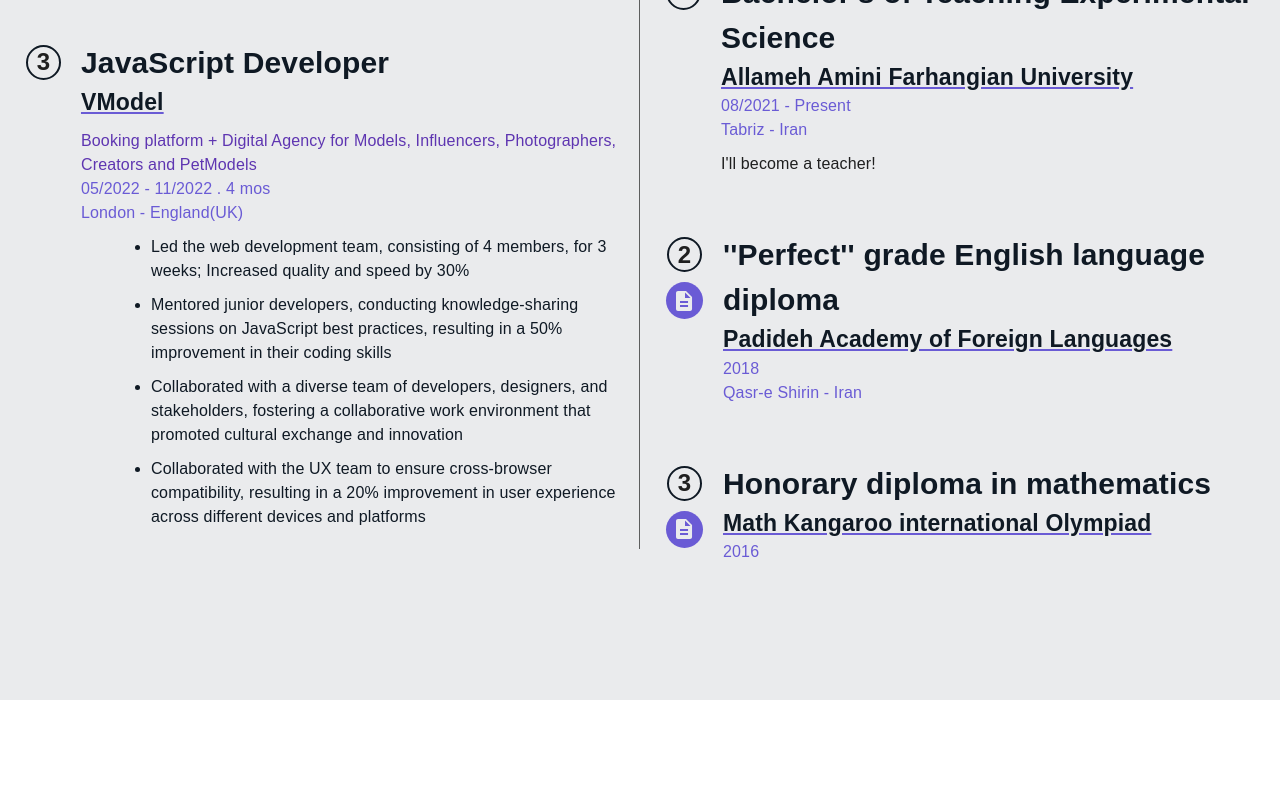
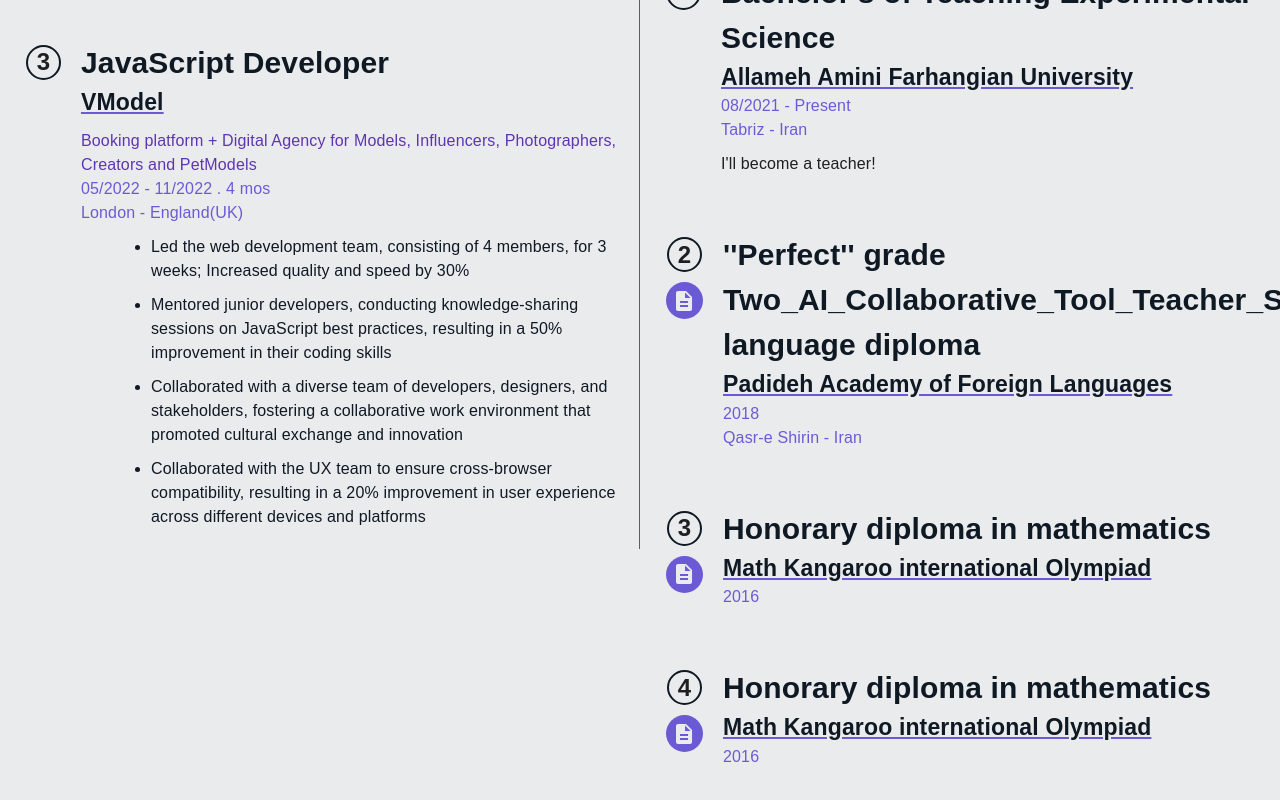
Before and after one commit to sina-olfati/sina-olfati-site, a React (Create React App) app: page / in a window 1280 px wide. Shown: the part 1072-1872 px from the top of the page. Before the commit the page ends 1772 px from the top, so only its background shows below. Built offline with nearby package versions, Linux system fonts and the light colour scheme; a web font is replaced by a local one.

Commit message:
Work: added articles translation object

```diff
--- a/public/assets/locales/en/translation.json
+++ b/public/assets/locales/en/translation.json
@@ -145,6 +145,35 @@
     },
 
 
+    "article": {
+        "title": " Articles",
+
+        "One_ComparativeStudy_MathEducation_Iran_Japan-title": "Bachelor's of Teaching Experimental Science",
+        "One_ComparativeStudy_MathEducation_Iran_Japan-place": "Allameh Amini Farhangian University",
+        "One_ComparativeStudy_MathEducation_Iran_Japan-time": "08/2021 - Present",
+        "One_ComparativeStudy_MathEducation_Iran_Japan-workplace": "Tabriz - Iran",
+        "One_ComparativeStudy_MathEducation_Iran_Japan-about": "I'll become a teacher!",
+
+        "Two_AI_Collaborative_Tool_Teacher_Student_Interactions-title": "''Perfect'' grade Two_AI_Collaborative_Tool_Teacher_Student_Interactions language diploma",
+        "Two_AI_Collaborative_Tool_Teacher_Student_Interactions-place": "Padideh Academy of Foreign Languages",
+        "Two_AI_Collaborative_Tool_Teacher_Student_Interactions-time": "2018",
+        "Two_AI_Collaborative_Tool_Teacher_Student_Interactions-workplace": "Qasr-e Shirin - Iran",
+        "Two_AI_Collaborative_Tool_Teacher_Student_Interactions-about": "",
+
+        "Three_AI_Personalized_Learning_Underrepresented_Student_Groups_Impact_Analysis-title": "Honorary diploma in mathematics",
+        "Three_AI_Personalized_Learning_Underrepresented_Student_Groups_Impact_Analysis-place": "Math Kangaroo international Olympiad",
+        "Three_AI_Personalized_Learning_Underrepresented_Student_Groups_Impact_Analysis-time": "2016",
+        "Three_AI_Personalized_Learning_Underrepresented_Student_Groups_Impact_Analysis-workplace": "",
+        "Three_AI_Personalized_Learning_Underrepresented_Student_Groups_Impact_Analysis-about": "",
+
+        "Four_ECE_Neural_Plasticity_Neuroscience_Education_Perspective-title": "Honorary diploma in mathematics",
+        "Four_ECE_Neural_Plasticity_Neuroscience_Education_Perspective-place": "Math Kangaroo international Olympiad",
+        "Four_ECE_Neural_Plasticity_Neuroscience_Education_Perspective-time": "2016",
+        "Four_ECE_Neural_Plasticity_Neuroscience_Education_Perspective-workplace": "",
+        "Four_ECE_Neural_Plasticity_Neuroscience_Education_Perspective-about": ""
+    },
+
+
     "languages": {
         "describe": "You know, I'm a dictionary myself!",
         "english": "English",
--- a/src/components/resume/Work.tsx
+++ b/src/components/resume/Work.tsx
@@ -71,6 +71,34 @@ const education =[
   {
     num: 3,
     name: "kangaroo",
+    link: "https://www.mathkangaroo.in",
+    file: kangaroo,
+  },
+]
+
+const article =[
+  {
+    num: 1,
+    name: "One_ComparativeStudy_MathEducation_Iran_Japan",
+    // link: "https://shirazu.ac.ir",
+    link: "https://taap.cfu.ac.ir",
+    file: ""
+  },
+  {
+    num: 2,
+    name: "Two_AI_Collaborative_Tool_Teacher_Student_Interactions",
+    link: "",
+    file: english,
+  },
+  {
+    num: 3,
+    name: "Three_AI_Personalized_Learning_Underrepresented_Student_Groups_Impact_Analysis",
+    link: "https://www.mathkangaroo.in",
+    file: kangaroo,
+  },
+  {
+    num: 4,
+    name: "Four_ECE_Neural_Plasticity_Neuroscience_Education_Perspective",
     link: "https://www.mathkangaroo.in",
     file: kangaroo,
   },
@@ -156,19 +184,19 @@ const Work = () => {
             ))}
 
 
-            <h1 className='work-title article-title'><SchoolIcon />{t("education.title")}</h1>
+            <h1 className='work-title article-title'><SchoolIcon />{t("article.title")}</h1>
 
-            {education.map(item => (
+            {article.map(item => (
               <div className='work-item reveal' key={item.name}>
                 <div className='item-helper'>
                   <span className='num'>{item.num}</span>
                   {item.file ? <DocButton image={item.file} /> : null}
                 </div>
                 <div className='item-data'>
-                  <h2>{t(`education.${item.name}-title`)}</h2>
-                  <a href={item.link} target="_blank" rel="noreferrer"><h3>{t(`education.${item.name}-place`)}</h3></a>
-                  <h6>{t(`education.${item.name}-time`)} <br /> {t(`education.${item.name}-workplace`)}</h6>
-                  <p>{t(`education.${item.name}-about`)}</p>
+                  <h2>{t(`article.${item.name}-title`)}</h2>
+                  <a href={item.link} target="_blank" rel="noreferrer"><h3>{t(`article.${item.name}-place`)}</h3></a>
+                  <h6>{t(`article.${item.name}-time`)} <br /> {t(`article.${item.name}-workplace`)}</h6>
+                  <p>{t(`article.${item.name}-about`)}</p>
                 </div>
               </div>
             ))}
```
Also changed, not shown: public/assets/locales/fa/translation.json (+29 -0 lines).
